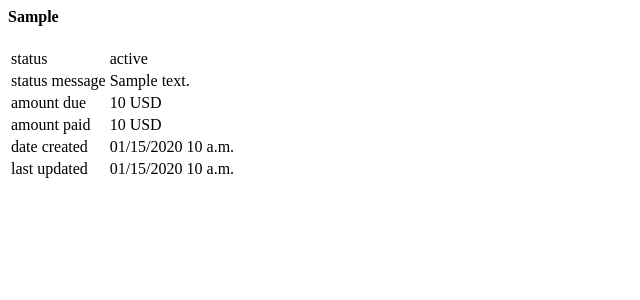
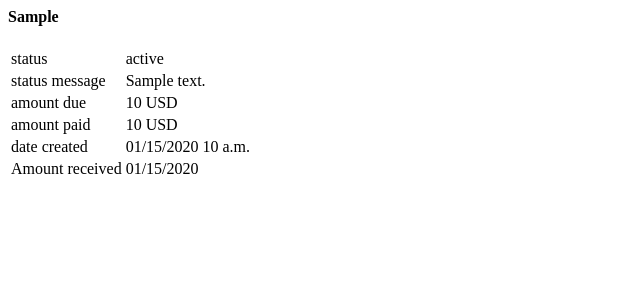
Before and after one commit to okfde/froide-payment, a Django app: template froide_payment/templates/froide_payment/payment/status/sofort.html in a window 1280 px wide. Shown: the top 300 px of the page, without its empty margins (0-640 px from the left). Run offline with Django 3.2, Linux system fonts and the light colour scheme; the template is opened without the code that fills it: most values are stand-ins (such as "Sample title", 1, 10 or a date in 2020).

Commit message:
Show amount received date on order page

```diff
--- a/froide_payment/templates/froide_payment/payment/status/base.html
+++ b/froide_payment/templates/froide_payment/payment/status/base.html
@@ -28,9 +28,11 @@
       <td>{% trans "date created" %}</td>
       <td>{{ payment.created|date:"SHORT_DATETIME_FORMAT" }}</td>
     </tr>
-    <tr>
-      <td>{% trans "last updated" %}</td>
-      <td>{{ payment.modified|date:"SHORT_DATETIME_FORMAT" }}</td>
-    </tr>
+    {% if payment.received_timestamp %}
+      <tr>
+        <td>{% trans "Amount received" %}</td>
+        <td>{{ payment.received_timestamp|date:"SHORT_DATE_FORMAT" }}</td>
+      </tr>
+    {% endif %}
   </table>
 </div>
```
